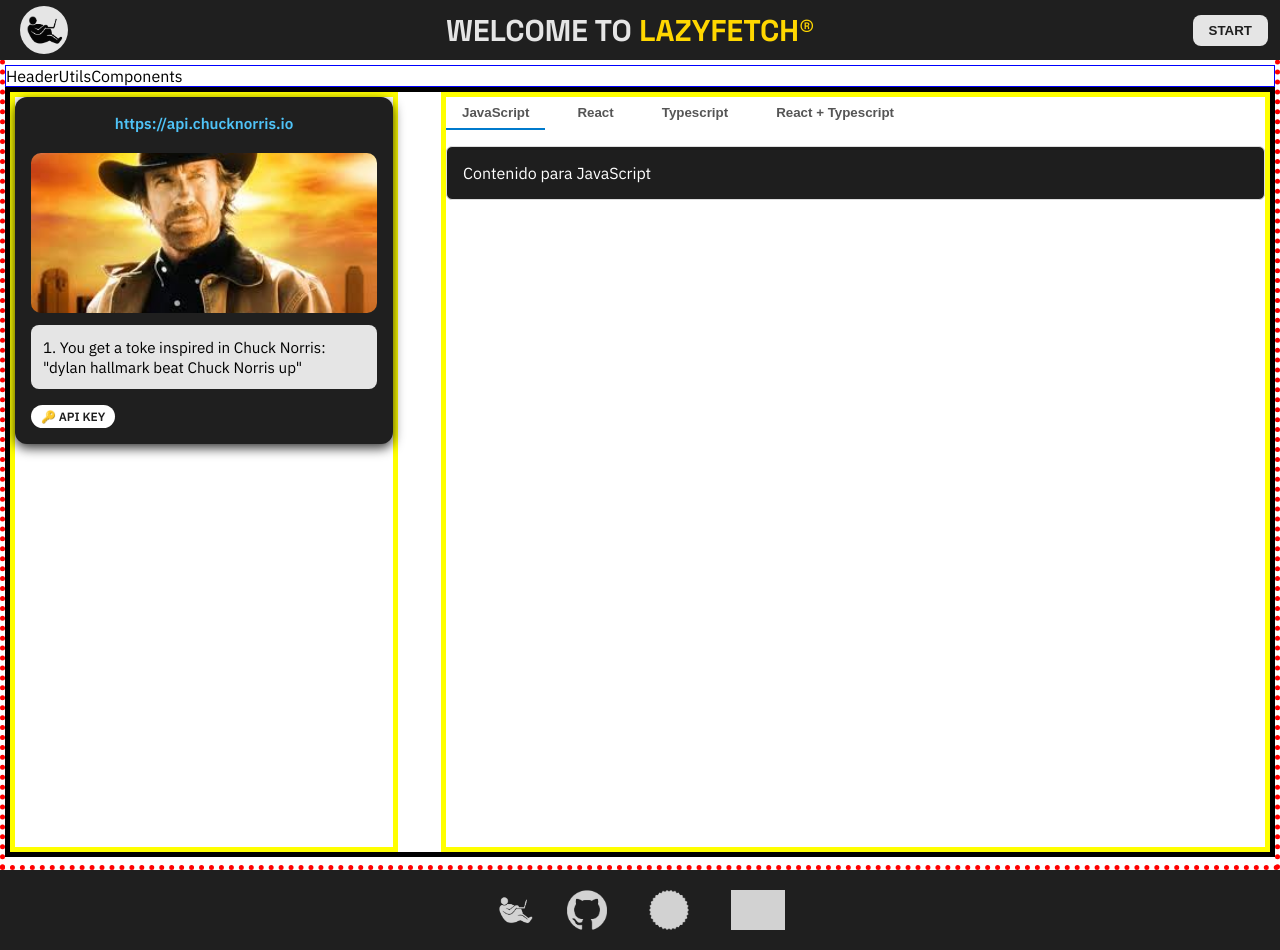
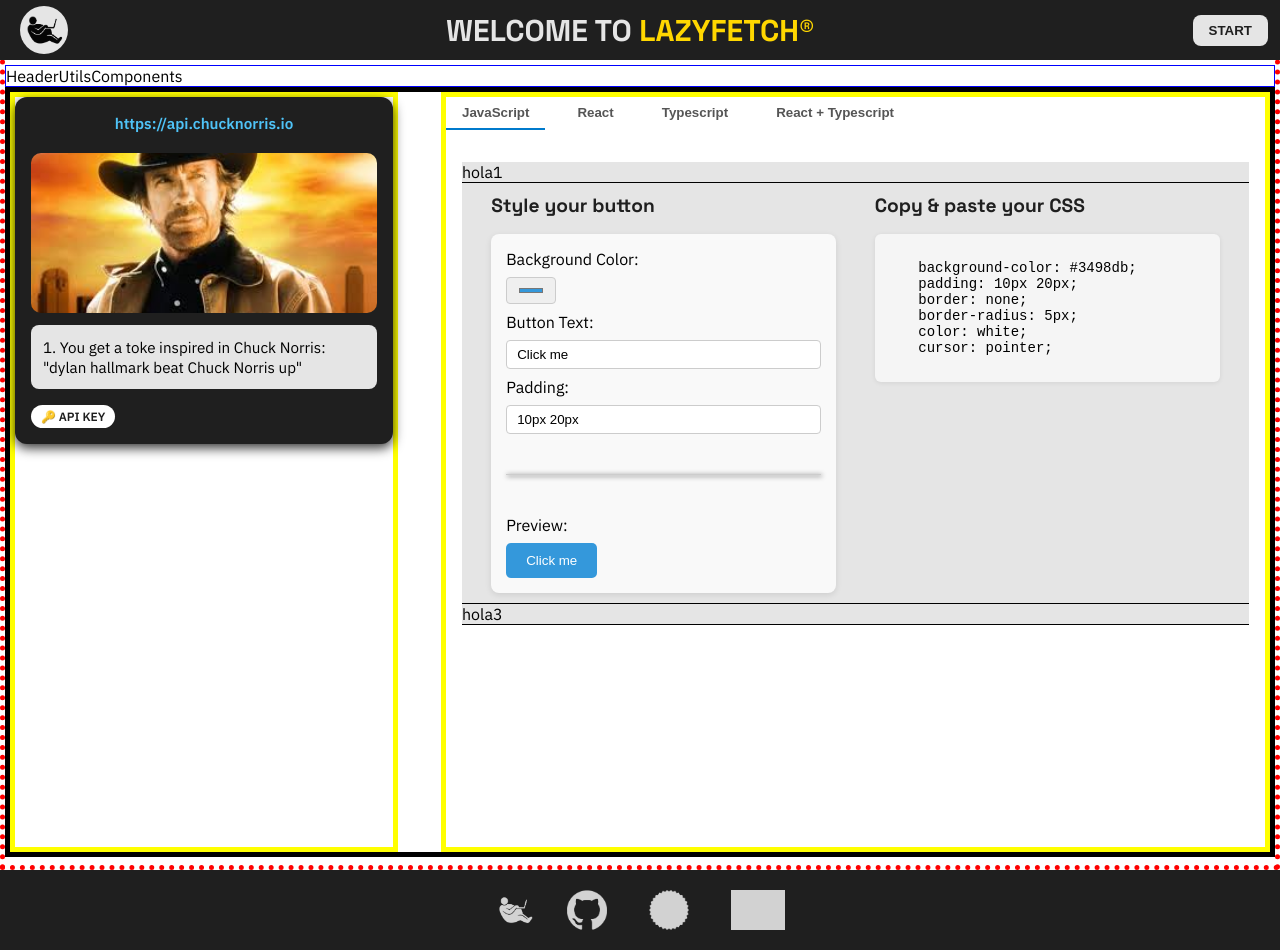
Before and after one commit to MSG-DEVELOPER/LazyFetch, a React (Vite) app: page /utils/1 in a window 1280 px wide. Built offline with nearby package versions, Linux system fonts and the light colour scheme; no server answers; grey boxes are pictures that could not be loaded.

Commit message:
WIP buton generator

```diff
--- /dev/null
+++ b/src/components/UtilsComponents/Engine/JsTabEngine/JsTabEngine.style.ts
@@ -0,0 +1,21 @@
+import styled from "styled-components";
+import { colors } from "../../../../styles/colors";
+
+export const Container = styled.div`
+
+
+section{
+  height: auto;
+    // acordares de borrar esto es provisional
+    background-color: ${colors.secondary};
+    color: black;
+    border-bottom: 1px solid black;
+
+
+}
+
+
+
+
+
+`
--- /dev/null
+++ b/src/components/UtilsComponents/Engine/JsTabEngine/JsTabEngine.tsx
@@ -0,0 +1,18 @@
+import MakeButtonJsTabEngine from "./MakeButtonJsTabEngine/MakeButtonJsTabEngine";
+import { Container } from "./JsTabEngine.style";
+
+function JsTabEngine() {
+  return (
+    <Container >
+      <section >hola1</section>
+      <section>
+
+        <MakeButtonJsTabEngine/>
+
+      </section>
+      <section >hola3</section>
+    </Container>
+  );
+}
+
+export default JsTabEngine;
--- /dev/null
+++ b/src/components/UtilsComponents/Engine/JsTabEngine/MakeButtonJsTabEngine/MakeButtonJsTabEngine.style.ts
@@ -0,0 +1,64 @@
+import styled from "styled-components";
+import { colors } from "../../../../../styles/colors";
+
+export const Wrapper = styled.div`
+  display: flex;
+  width: 100%;
+  justify-content: space-around;
+  padding: 10px;
+
+  .left,
+  .right {
+    width: 45%;
+  }
+
+  h3 {
+    margin-bottom: 1rem;
+    font-size: 1.2rem;
+    color: ${colors.primary};
+  }
+
+  form {
+    display: flex;
+    flex-direction: column;
+    gap: 8px;
+    background-color: #f9f9f9;
+    padding: 15px;
+    border-radius: 8px;
+    box-shadow: 0 2px 6px rgba(0, 0, 0, 0.1);
+
+    input[type="text"],
+    input[type="color"] {
+      padding: 6px 10px;
+      border-radius: 4px;
+      border: 1px solid #ccc;
+    }
+
+    hr {
+        border: none;
+      border-bottom: 1px solid #ccc;
+      box-shadow: 1px 1px 5px;
+      margin: 2rem 0;
+    }
+  }
+
+  pre {
+    background: ${colors.secondarySoft};
+    padding: 10px;
+    font-size: 14px;
+    white-space: pre-wrap;
+    border-radius: 6px;
+    box-shadow: 0 1px 5px rgba(0, 0, 0, 0.08);
+  }
+`;
+
+export const PreviewButton = styled.button<{ $padding: string; $bgColor: string }>`
+  background-color: ${(props) => props.$bgColor};
+  padding: ${(props) => props.$padding};
+  border: none;
+  border-radius: 5px;
+  color: white;
+  cursor: pointer;
+  width: fit-content;
+  align-self: start;
+`;
--- /dev/null
+++ b/src/components/UtilsComponents/Engine/JsTabEngine/MakeButtonJsTabEngine/MakeButtonJsTabEngine.tsx
@@ -0,0 +1,63 @@
+import { useState } from "react";
+import { Wrapper } from "./MakeButtonJsTabEngine.style";
+import { PreviewButton } from "./MakeButtonJsTabEngine.style";
+
+function MakeButtonJsTabEngine() {
+  const [text, setText] = useState("Click me");
+  const [bgColor, setBgColor] = useState("#3498db");
+  const [padding, setPadding] = useState("10px 20px");
+
+  const generatedCSS = `
+    background-color: ${bgColor};
+    padding: ${padding};
+    border: none;
+    border-radius: 5px;
+    color: white;
+    cursor: pointer;
+  `;
+
+  return (
+    <Wrapper>
+      <div className="left">
+        <h3>Style your button</h3>
+        <form>
+          <label>Background Color:</label>
+          <input
+            type="color"
+            value={bgColor}
+            onChange={(e) => setBgColor(e.target.value)}
+          />
+          <label>Button Text:</label>
+          <input
+            type="text"
+            value={text}
+            onChange={(e) => setText(e.target.value)}
+          />
+
+          <label>Padding:</label>
+          <input
+            type="text"
+            value={padding}
+            onChange={(e) => setPadding(e.target.value)}
+          />
+
+          <div>
+            <hr />
+          </div>
+
+          <p>Preview:</p>
+          <PreviewButton $padding={padding} $bgColor={bgColor}>
+            {text}
+          </PreviewButton>
+        </form>
+      </div>
+
+      <div className="right">
+        <h3>Copy & paste your CSS</h3>
+        <pre>{generatedCSS}</pre>
+      </div>
+    </Wrapper>
+  );
+}
+
+export default MakeButtonJsTabEngine;
--- a/src/components/UtilsComponents/Engine/TabsLenguajesEngine/TabsLenguajesEngine.style.ts
+++ b/src/components/UtilsComponents/Engine/TabsLenguajesEngine/TabsLenguajesEngine.style.ts
@@ -33,8 +33,8 @@
   }
 
   .content {
-    border: 1px solid #ddd;
-    background: #1e1e1e;
+
+    background:white;
     padding: 1rem;
     border-radius: 6px;
     color:white;
--- a/src/components/UtilsComponents/Engine/TabsLenguajesEngine/TabsLenguajesEngine.tsx
+++ b/src/components/UtilsComponents/Engine/TabsLenguajesEngine/TabsLenguajesEngine.tsx
@@ -1,3 +1,4 @@
+import JsTabEngine from "../JsTabEngine/JsTabEngine"
 import  { useState } from "react"
 import { Wrapper } from "./TabsLenguajesEngine.style"
 
@@ -39,7 +40,7 @@
       </div>
 
       <div className="content">
-        {activeTab === "js" && <p>Contenido para JavaScript</p>}
+        {activeTab === "js" && <JsTabEngine/>}
         {activeTab === "react" && <p>Contenido para React</p>}
         {activeTab === "Typescript" && <p>Contenido para TS</p>}
          {activeTab === "tsx" && <p>Contenido para TSx</p>}
--- a/src/styles/colors.ts
+++ b/src/styles/colors.ts
@@ -3,4 +3,7 @@
   primary: "#1F1F1F",
   secondary: "#E5E5E5",
   accent: "#007ACC",
+  primarySoft:"#2B2B2B",
+  secondarySoft:"#F5F5F5",
+  accentSoft:"#CCE6F9"
 };
```
Also changed, not shown: public/lazy-fetch.js (added, +9 -0 lines).
